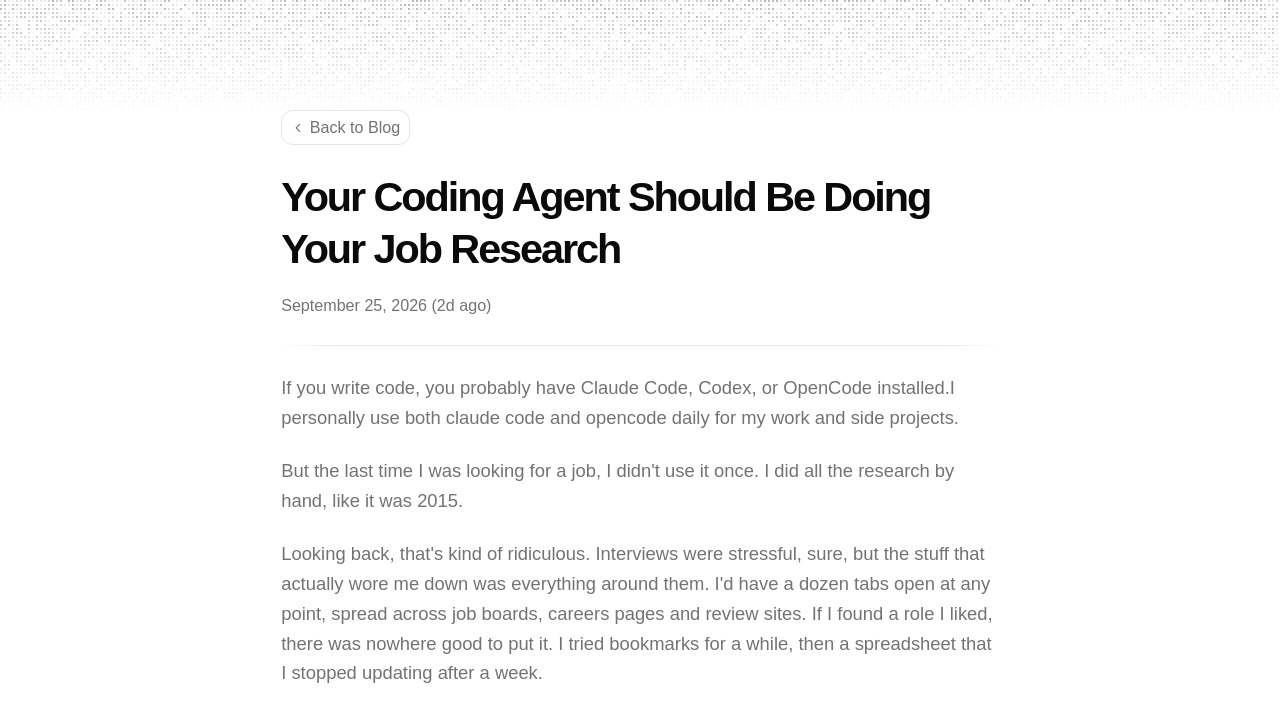
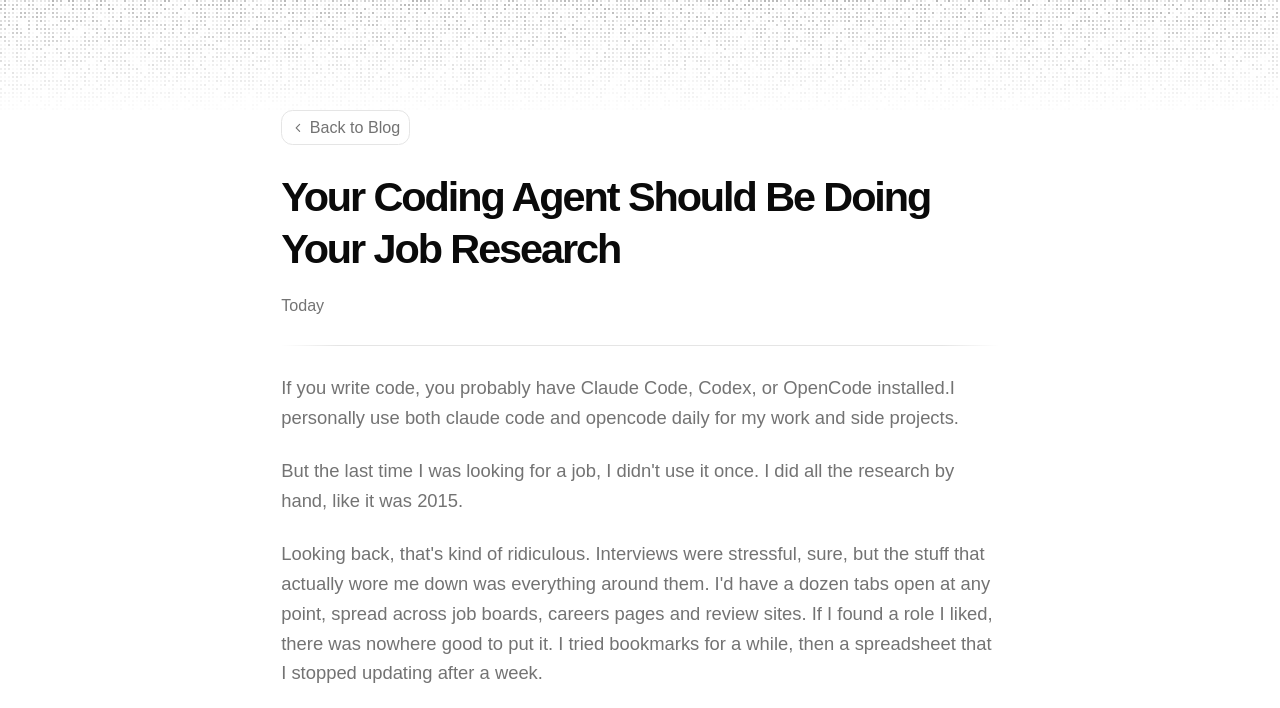
Before and after one commit to Souvikns/souvik, an Astro site: page /blog/why-im-building-jobscout in a window 1280 px wide. Shown: the top 708 px of the page. Built offline with nearby package versions, Linux system fonts and the light colour scheme; Astro itself is replaced by a stand-in of ours; some packages are replaced by stand-ins of ours; animation ran at ten frames a second.

Commit message:
chore: update the release date on my blog

```diff
--- a/src/content/blog/why-im-building-jobscout.mdx
+++ b/src/content/blog/why-im-building-jobscout.mdx
@@ -1,6 +1,6 @@
 ---
 title: "Your Coding Agent Should Be Doing Your Job Research"
-publishedAt: "2026-09-25"
+publishedAt: "2026-09-27"
 author: "Souvik De"
 summary: "I spent my last job hunt buried in browser tabs doing research by hand. Now I'm building a job search app that hands that work to the AI agents already on your machine."
 tags: ["job-search", "side-project", "build-in-public", "ai-agents", "career"]
```
